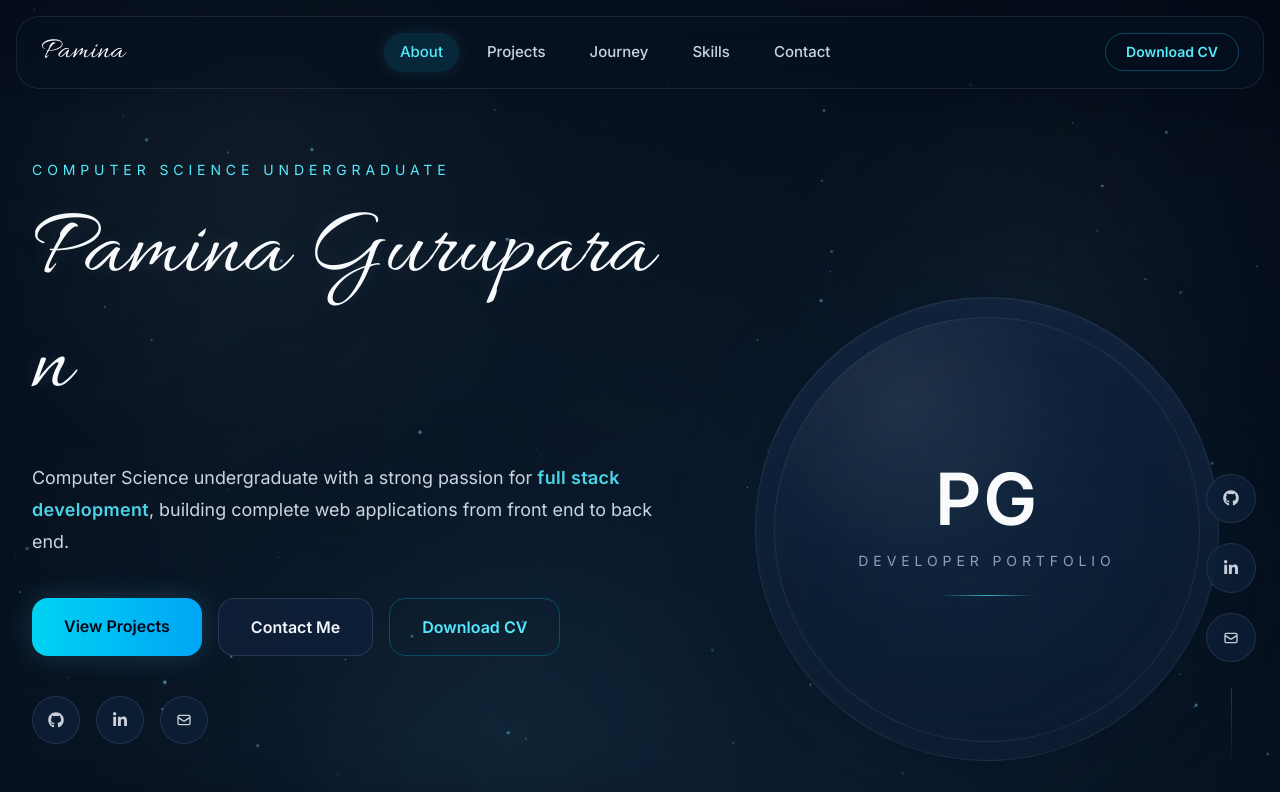
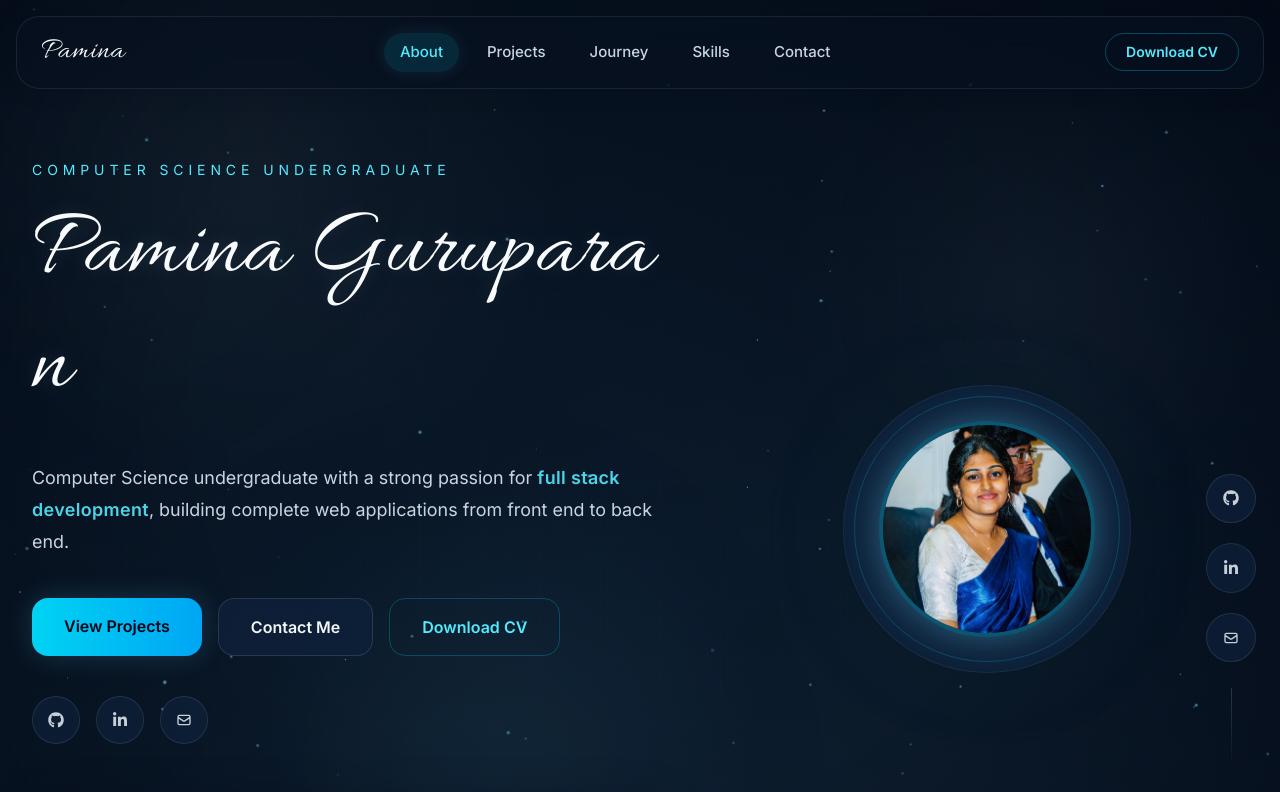
Before and after one commit to pamina-guru/pamina-portfolio, a React (Vite) app: page / in a window 1280 px wide. Shown: the top 792 px of the page. Built offline with nearby package versions, Linux system fonts and the light colour scheme.

Commit message:
Added profile picture

```diff
--- a/src/components/Hero.jsx
+++ b/src/components/Hero.jsx
@@ -7,9 +7,9 @@ import ScrollReveal from "./ScrollReveal";
 
 function Hero() {
   const { scrollY } = useScroll();
-  const yOrb = useTransform(scrollY, [0, 500], [0, -70]);
-  const yContent = useTransform(scrollY, [0, 500], [0, 35]);
-  const opacityContent = useTransform(scrollY, [0, 320], [1, 0.15]);
+  const yOrb = useTransform(scrollY, [0, 500], [0, -60]);
+  const yContent = useTransform(scrollY, [0, 500], [0, 30]);
+  const opacityContent = useTransform(scrollY, [0, 320], [1, 0.2]);
 
   const stats = [
     { value: "6+", label: "Projects" },
@@ -49,6 +49,7 @@ function Hero() {
       <HeroParticles />
 
       <div className="relative z-10 mx-auto grid min-h-[80vh] max-w-7xl items-center gap-14 lg:grid-cols-[1.1fr_0.9fr]">
+        {/* LEFT CONTENT */}
         <motion.div
           className="max-w-4xl"
           style={{ y: yContent, opacity: opacityContent }}
@@ -81,6 +82,7 @@ function Hero() {
             , building complete web applications from front end to back end.
           </motion.p>
 
+          {/* BUTTONS */}
           <motion.div
             variants={itemVariants}
             className="mt-10 flex flex-wrap gap-4"
@@ -114,6 +116,7 @@ function Hero() {
             </motion.a>
           </motion.div>
 
+          {/* SOCIAL ICONS */}
           <motion.div
             variants={itemVariants}
             className="mt-10 flex items-center gap-4"
@@ -124,7 +127,6 @@ function Hero() {
               target="_blank"
               rel="noreferrer"
               className="hero-social-circle"
-              aria-label="GitHub"
             >
               <FaGithub />
             </motion.a>
@@ -135,7 +137,6 @@ function Hero() {
               target="_blank"
               rel="noreferrer"
               className="hero-social-circle"
-              aria-label="LinkedIn"
             >
               <FaLinkedinIn />
             </motion.a>
@@ -144,12 +145,12 @@ function Hero() {
               whileHover={{ y: -4, scale: 1.08 }}
               href="mailto:pamiguru09@gmail.com"
               className="hero-social-circle"
-              aria-label="Email"
             >
               <HiOutlineMail />
             </motion.a>
           </motion.div>
 
+          {/* STATS */}
           <ScrollReveal delay={0.2} yOffset={35} className="mt-12">
             <div className="grid gap-4 sm:grid-cols-2">
               {stats.map((stat, index) => (
@@ -157,8 +158,8 @@ function Hero() {
                   key={stat.label}
                   initial={{ opacity: 0, y: 24 }}
                   whileInView={{ opacity: 1, y: 0 }}
-                  viewport={{ once: true, margin: "-80px" }}
-                  transition={{ delay: index * 0.12, duration: 0.55 }}
+                  viewport={{ once: true }}
+                  transition={{ delay: index * 0.12 }}
                   whileHover={{ y: -4 }}
                   className="section-card rounded-[1.6rem] p-5"
                 >
@@ -174,30 +175,28 @@ function Hero() {
           </ScrollReveal>
         </motion.div>
 
+        {/* RIGHT SIDE PROFILE CIRCLE */}
         <motion.div
           style={{ y: yOrb }}
-          initial={{ opacity: 0, scale: 0.84 }}
+          initial={{ opacity: 0, scale: 0.9 }}
           animate={{ opacity: 1, scale: 1 }}
-          transition={{ duration: 1.2, ease: "easeOut", delay: 0.35 }}
+          transition={{ duration: 1.1, ease: "easeOut", delay: 0.3 }}
           className="relative hidden items-center justify-center lg:flex"
         >
-          <div className="hero-orb absolute h-[28rem] w-[28rem] rounded-full bg-[radial-gradient(circle,rgba(100,217,255,0.18)_0%,rgba(56,189,248,0.10)_45%,rgba(0,0,0,0)_74%)] blur-3xl" />
+          {/* Glow */}
+          <div className="absolute h-[20rem] w-[20rem] rounded-full bg-[radial-gradient(circle,rgba(100,217,255,0.25)_0%,rgba(56,189,248,0.10)_45%,rgba(0,0,0,0)_75%)] blur-2xl" />
 
-          <div className="section-card relative h-[29rem] w-[29rem] rounded-full border border-slate-700/40">
-            <div className="absolute inset-[1.15rem] rounded-full border border-slate-600/30 bg-[radial-gradient(circle_at_30%_20%,rgba(255,255,255,0.08),rgba(255,255,255,0.01)_35%,transparent_55%)]" />
-            <div className="absolute inset-0 rounded-full shadow-[inset_0_0_100px_rgba(255,255,255,0.03)]" />
+          {/* Circle */}
+          <div className="relative flex h-[18rem] w-[18rem] items-center justify-center rounded-full border border-slate-700/40 bg-[#0f223d]/70 backdrop-blur-md shadow-[0_0_60px_rgba(0,0,0,0.4)]">
+            {/* Inner ring */}
+            <div className="absolute inset-[10px] rounded-full border border-cyan-400/20" />
 
-            <div className="absolute inset-0 flex items-center justify-center">
-              <div className="text-center">
-                <p className="text-7xl font-semibold tracking-wide text-slate-50">
-                  PG
-                </p>
-                <p className="mt-4 text-sm uppercase tracking-[0.35em] text-slate-400">
-                  Developer Portfolio
-                </p>
-                <div className="mx-auto mt-6 h-px w-24 bg-gradient-to-r from-transparent via-cyan-300/70 to-transparent" />
-              </div>
-            </div>
+            {/* Profile image */}
+            <img
+              src="/profile.jpeg"
+              alt="Pamina Guruparan"
+              className="h-[13.5rem] w-[13.5rem] rounded-full object-cover border-4 border-cyan-400/30 shadow-[0_0_35px_rgba(100,217,255,0.35)] transition duration-500 hover:scale-105"
+            />
           </div>
         </motion.div>
       </div>
```
Also changed, not shown: public/profile.jpeg (added).
